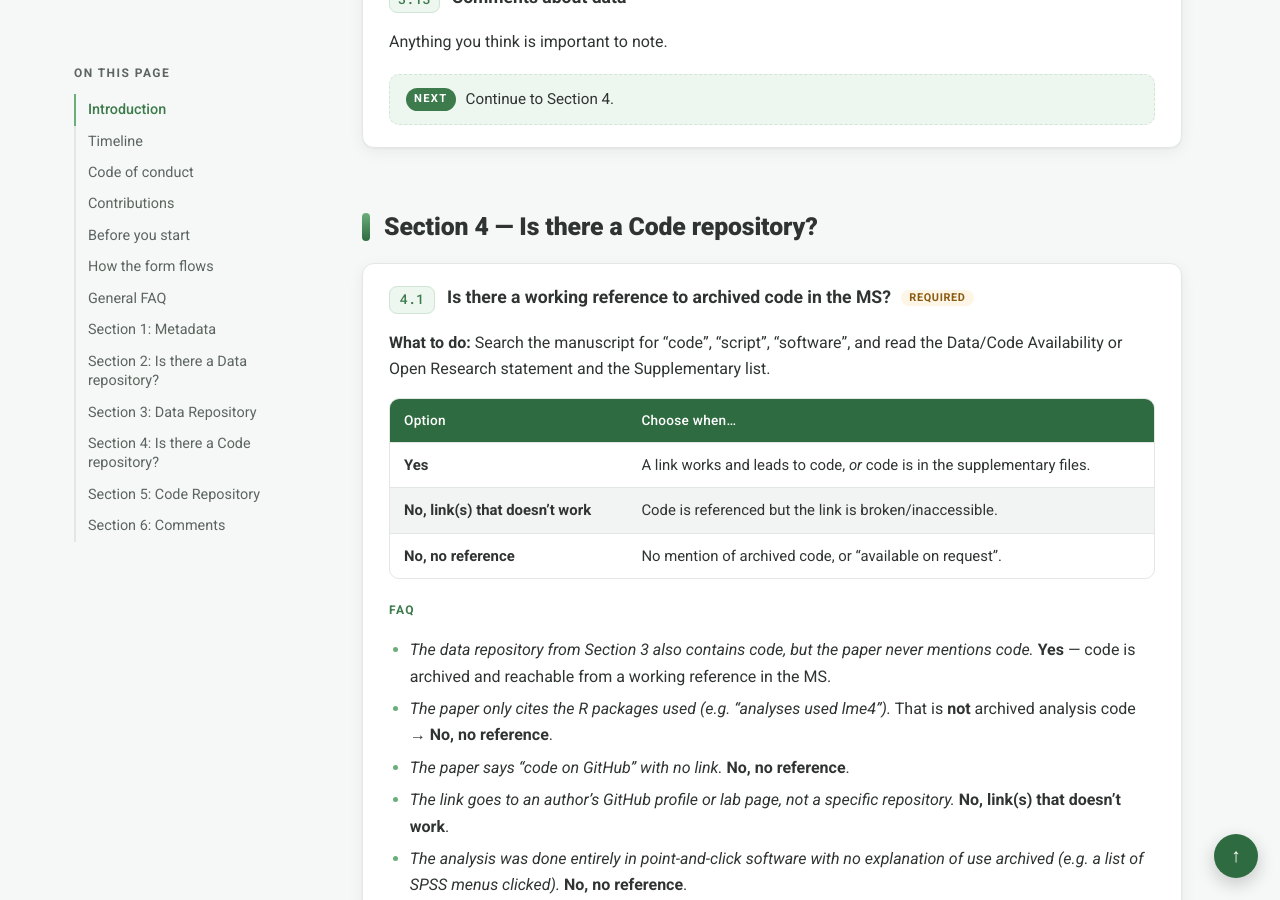
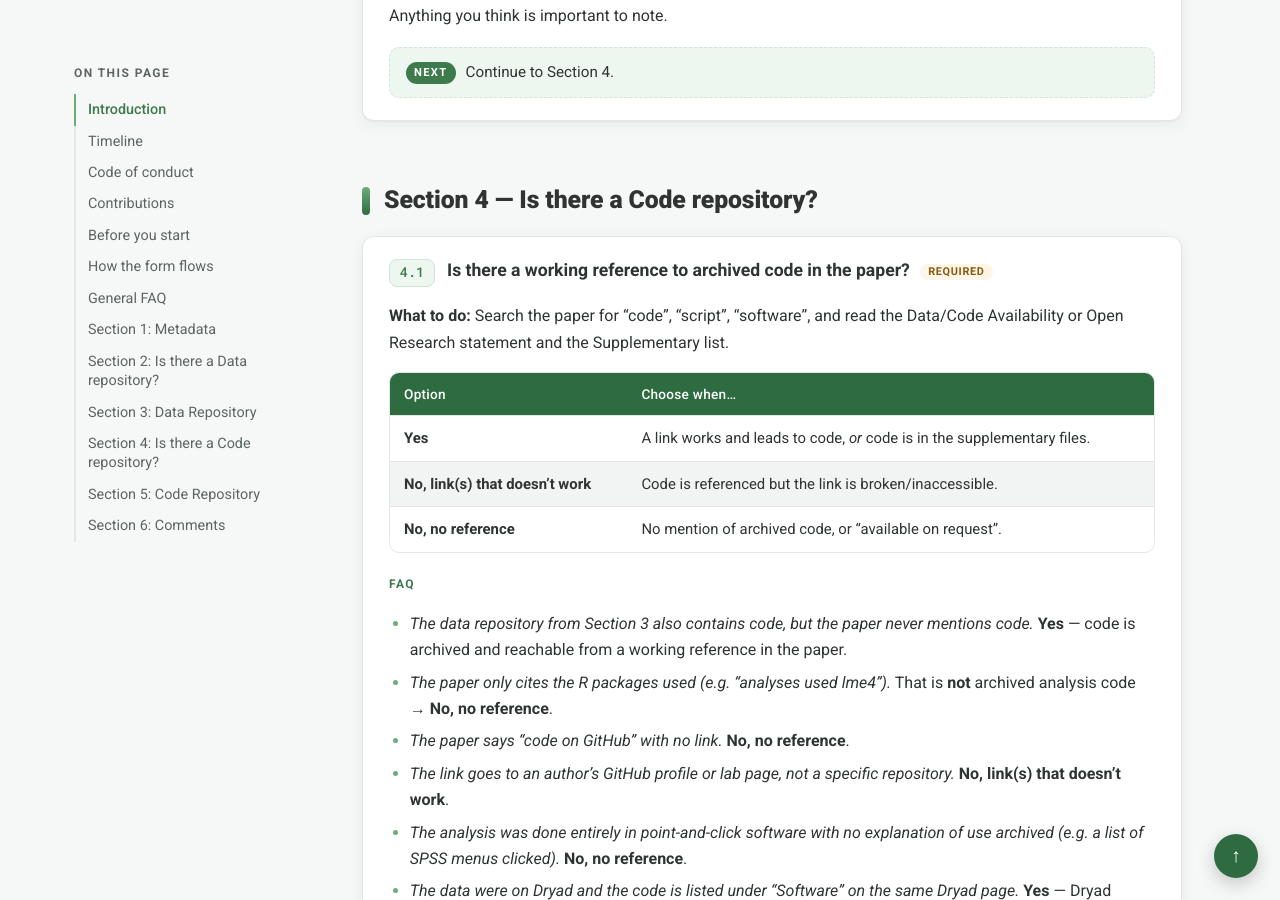
Before and after one commit to EIvimeyCook/Data-Code_Society, a Jekyll site: the page built from FAQ.md, in a window 1280 px wide and 900 px high, scrolled down 15155 px. Built offline with Jekyll 4.4.1, drawn with Linux system fonts in a browser that asks for light colours; our own code applies the rules of GitHub Pages for plain Markdown files; some of the changed text lies outside the part shown.

Commit message:
Update FAQ.md

```diff
--- a/FAQ.md
+++ b/FAQ.md
@@ -191,16 +191,16 @@ The Zoom chat or the dedicated Slack channel.
 **FAQ**
 - *Does the exact spelling matter?* Yes — use exactly the same name every time (e.g. always "Jo Smith", not sometimes "J. Smith"). Your points are counted by matching names.
 - *Why do you need my name?* So we can credit you (see [Contributions](#contributions)).
-- *I'm assessing multiple papers — do I enter it every time?* Yes, one form submission per manuscript.
+- *I'm assessing multiple papers — do I enter it every time?* Yes, one form submission per paper.
 
-### 1.2 What is the ID of the manuscript? \*
+### 1.2 What is the ID of the paper? \*
 **What to do:** Enter the paper ID exactly as it appears in your article set file (the `paper_id` column, e.g. `12_7`).
 
 **FAQ**
 - *Where do I find the ID?* In the `paper_id` column of your article set file, on the same row as the paper's DOI and title.
 - *What does the ID mean?* The first number is the journal and the second is the paper's place in that journal's random order, so `12_7` is the seventh paper drawn from journal 12.
 
-### 1.3 DOI of MS \*
+### 1.3 DOI of paper \*
 **What to do:** Enter the article DOI.
 
 **FAQ**
@@ -224,8 +224,8 @@ The Zoom chat or the dedicated Slack channel.
 
 ## Section 2 — Is there a Data repository?
 
-### 2.1 Is there a working reference to archived data in the MS? \*
-**What to do:** Search the manuscript using the browser search function for "data" and read the **Data Availability / Open Research statement**, the **Methods**, or the **Supplementary Material** list. Try every link given.
+### 2.1 Is there a working reference to archived data in the paper? \*
+**What to do:** Search the paper using the browser search function for "data" and read the **Data Availability / Open Research statement**, the **Methods**, or the **Supplementary Material** list. Try every link given.
 
 | Option | Choose when… |
 |---|---|
@@ -386,8 +386,8 @@ Anything you think is important to note.
 
 ## Section 4 — Is there a Code repository?
 
-### 4.1 Is there a working reference to archived code in the MS? \*
-**What to do:** Search the manuscript for "code", "script", "software", and read the Data/Code Availability or Open Research statement and the Supplementary list.
+### 4.1 Is there a working reference to archived code in the paper? \*
+**What to do:** Search the paper for "code", "script", "software", and read the Data/Code Availability or Open Research statement and the Supplementary list.
 
 | Option | Choose when… |
 |---|---|
@@ -396,7 +396,7 @@ Anything you think is important to note.
 | **No, no reference** | No mention of archived code, or "available on request". |
 
 **FAQ**
-- *The data repository from Section 3 also contains code, but the paper never mentions code.* **Yes** — code is archived and reachable from a working reference in the MS.
+- *The data repository from Section 3 also contains code, but the paper never mentions code.* **Yes** — code is archived and reachable from a working reference in the paper.
 - *The paper only cites the R packages used (e.g. "analyses used lme4").* That is **not** archived analysis code → **No, no reference**.
 - *The paper says "code on GitHub" with no link.* **No, no reference**.
 - *The link goes to an author's GitHub profile or lab page, not a specific repository.* **No, link(s) that doesn't work**.
@@ -517,7 +517,7 @@ Tick all that apply.
 - *Only stated in the paper's methods.* **No** — we're assessing whether the archive stands alone.
 
 ### 5.11 Is there at least some information on version numbers of software packages? \*
-**What to do:** Are versions given for **at least some** packages/libraries (e.g. *lme4 v1.1-35*)? We're not expecting you to work out every package that has been used in the MS.
+**What to do:** Are versions given for **at least some** packages/libraries (e.g. *lme4 v1.1-35*)? We're not expecting you to work out every package that has been used in the paper.
 
 **FAQ**
 - *Which files count?* A README list, `sessionInfo()` output, `renv.lock`, `requirements.txt` (with versions), `environment.yml`, `DESCRIPTION`, or versions in script comments.
```
